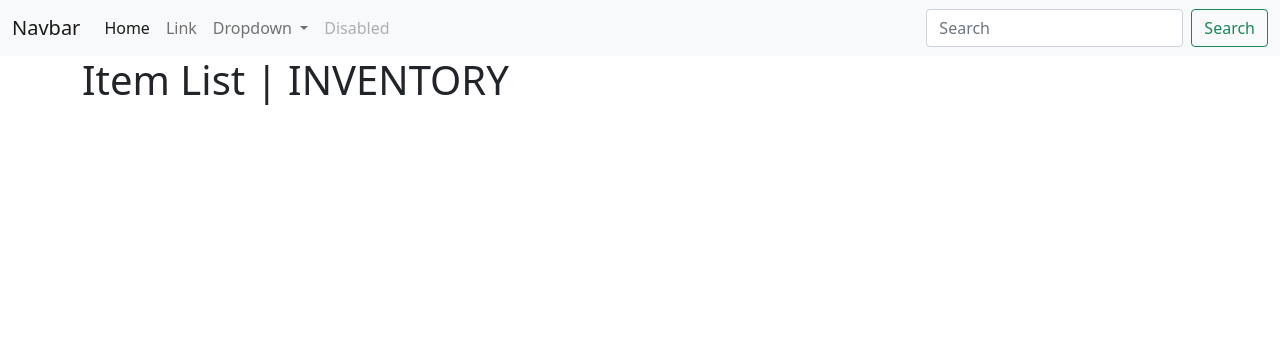
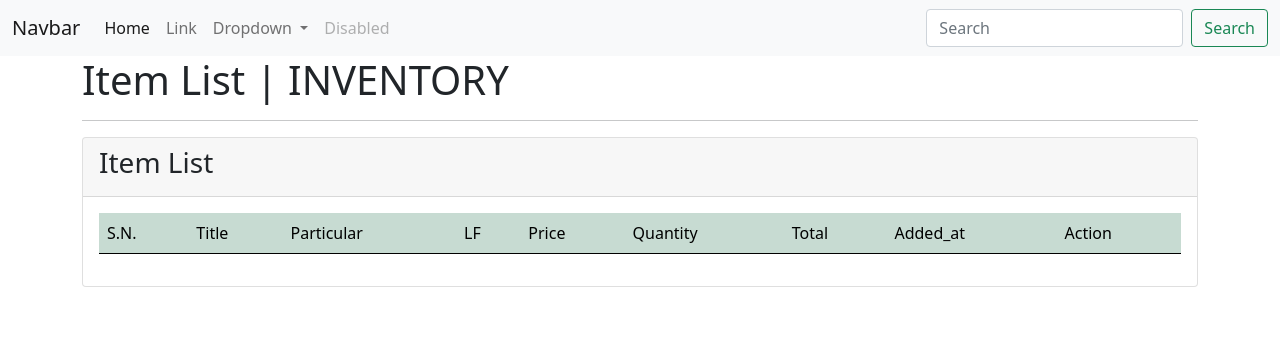
Before and after one commit to sachin56-py/proect_inventory, a Django app: template project_inventory/app_inventory/templates/items/index.html in a window 1280 px wide. Shown: the top 356 px of the page. Run offline with Django 3.2, Linux system fonts and the light colour scheme; the template is opened without the code that fills it, so the values that code supplies are empty.

Commit message:
item indxing is done

```diff
--- a/project_inventory/app_inventory/templates/items/index.html
+++ b/project_inventory/app_inventory/templates/items/index.html
@@ -7,5 +7,42 @@ Item | INDEX
 {% block body_content %}
 <div class="container">
     <h1>Item List | INVENTORY</h1>
+    <hr>
+    <div class="card">
+        <div class="card-header">
+            <h3>Item List</h3>
+        </div>
+        <div class="card-body">
+            <table class="table table-success table-striped">
+                <thread>
+                    <tr>
+                        <td>S.N.</td>
+                        <td>Title</td>
+                        <td>Particular</td>
+                        <td>LF</td>
+                        <td>Price</td>
+                        <td>Quantity</td>
+                        <td>Total</td>
+                        <td>Added_at</td>
+                        <td>Action</td>
+                    </tr>
+                </thread>
+                <tbody>
+                    {% for val in item_list %}
+                    <tr>
+                        <td>{{forloop.counter}}</td>
+                        <td>{{val.title}}</td>
+                        <td>{{val.particular}}</td>
+                        <td>{{val.LF}}</td>
+                        <td>{{val.price}}</td>
+                        <td>{{val.quantity}}</td>
+                        <td>{{val.total}}</td>
+                        <td>{{val.added_at}}</td>
+                    </tr>
+                    {% endfor %}
+                </tbody>
+              </table>
+        </div>
+    </div>
 </div>
 {% endblock %}
--- a/project_inventory/app_inventory/views.py
+++ b/project_inventory/app_inventory/views.py
@@ -5,7 +5,9 @@ from datetime import datetime
 
 # Create your views here.
 def item_index(request):
-    return render(request, "items/index.html")
+    item_list = Item.objects.all()
+    context = {"item_list": item_list}
+    return render(request, "items/index.html", context)
 
 def item_show(request):
     return render(request, "items/show.html")
```
